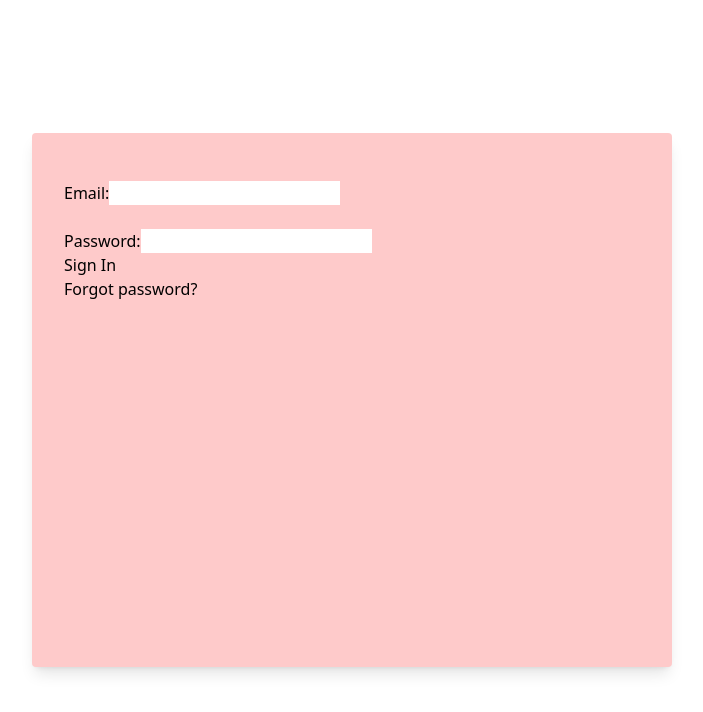
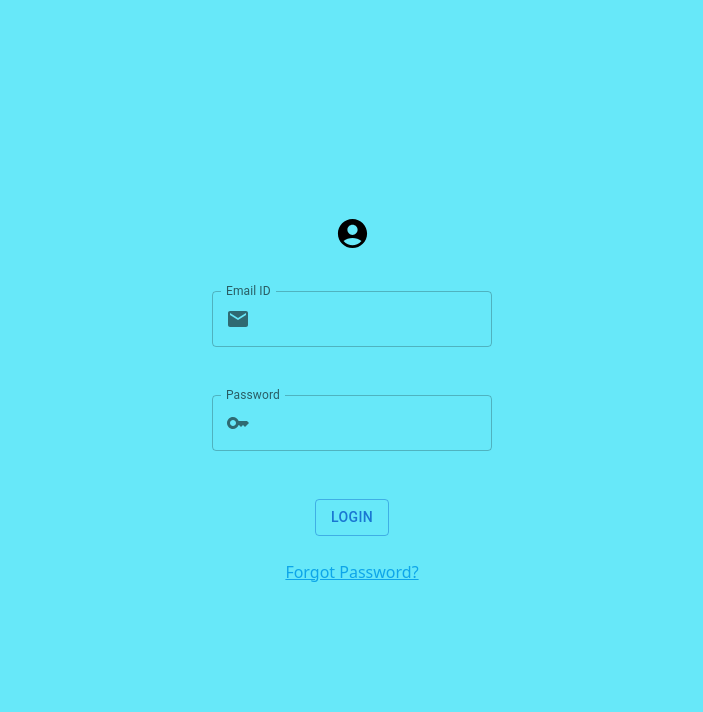
Before and after one commit to flaminghawk1207/course-binder, a Next.js app: page /login in a window 1280 px wide. Shown: the top 712 px of the page, without its empty margins (288-991 px from the left). Built offline with nearby package versions, Linux system fonts and the light colour scheme.

Commit message:
modified login page

```diff
--- a/src/pages/login.tsx
+++ b/src/pages/login.tsx
@@ -6,7 +6,9 @@ import { apiReq } from "~/utils";
 import { useState } from "react";
 import { useContext } from "react";
 import { UserContext } from "~/contexts/UserProvider";
-import { ROLE } from "~/types";
+import { Role } from "~/types";
+import { Button, TextField, Link as MUILink, InputAdornment } from "@mui/material";
+import { AccountCircle, Key, Markunread } from "@mui/icons-material";
 
 interface signInForm {
     email: string,
@@ -44,7 +46,7 @@ const Login: NextPage = () => {
                 firstName: res.firstName as string,
                 lastName: res.lastName as string,
                 email: res.email as string,
-                role: res.role as ROLE,
+                role: res.role as Role,
             })
             router.push("/");
         } else {
@@ -55,37 +57,54 @@ const Login: NextPage = () => {
     }
 
     return (
-        <div className="h-screen w-full flex mx-auto items-center">
-            <div id="login-form-container" className="w-2/3 h-2/3 lg:w-1/2 mx-auto bg-red-200 shadow-lg rounded px-8 py-12">
-                <div>
-                    <label>Email:</label>
-                    <input
+            <div id="login-form-container" className="flex flex-col items-center justify-center h-screen bg-cyan-300 ">
+                <AccountCircle fontSize="large" className = "mb-10 text-7xl" />
+
+                    <TextField
+                        label="Email ID"
+                        type="text"
+                        InputProps={{
+                            startAdornment: (
+                              <InputAdornment position="start">
+                                <Markunread/>
+                              </InputAdornment>
+                            ),
+                          }}
                         {...register("email", {
-                            required: "This field is required",
+                            required: "This field is Required",
                             pattern: {
                                 value: /^[a-zA-Z0-9._%+-]+@[a-zA-Z0-9.-]+\.[a-z]{2,}$/i,
-                                message: "Invalid email address", }
-                        })}
-                        type="text" name="email"/>
-                    <br/>
+                                message: "Invalid email address",
+                            }
+                        })} />
+                    <br />
                     {errors.email && errors.email.type == "required" &&
-                    <><span className='text-red-700'>This field is required</span><br /></>}
+                        <><span className='text-red-700'>This field is required</span><br /></>}
                     {errors.email && errors.email.type == "pattern" &&
-                    <><span className='text-red-700'>{errors.email.message}</span><br /></>}
-                    <br/>
-                    <label>Password:</label>
-                    <input
+                        <><span className='text-red-700'>{errors.email.message}</span><br /></>}
+                    <br />
+                    <TextField
+                        label="Password"
+                        type="password"
+                        InputProps={{
+                            startAdornment: (
+                              <InputAdornment position="start">
+                                <Key/>
+                              </InputAdornment>
+                            ),
+                          }}
                         {...register("password", {
                             required: "This field is required"
-                        })}
-                        type="text"/>
-                    <br/>
-                    <button onClick={handleSubmit(handleLogin)}>Sign In</button>
-                    <br/>
-                    <Link href={'/forgotPassword'}>Forgot password?</Link>
+                        })} />
+                    <br />
+                    <br />
+                    <Button variant="outlined" className="bg-green-400" onClick={handleSubmit(handleLogin)}>Login</Button>
+                    <br />
+                    <Link href={'/forgotPassword'}>
+                        <div className="text-sky-500 underline">Forgot Password?</div>
+                    </Link>
+
                 </div>
-            </div>
-        </div>
 
     )
 }
```
